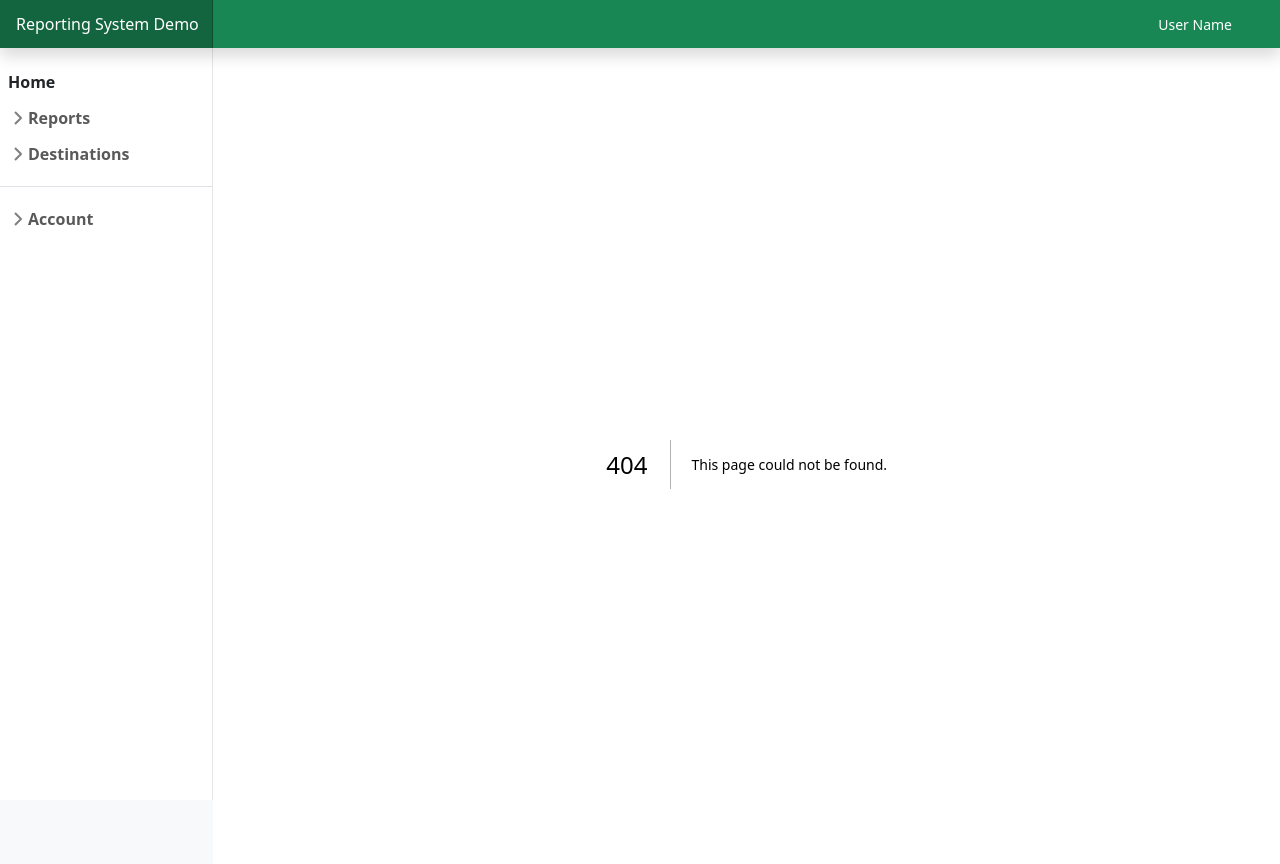
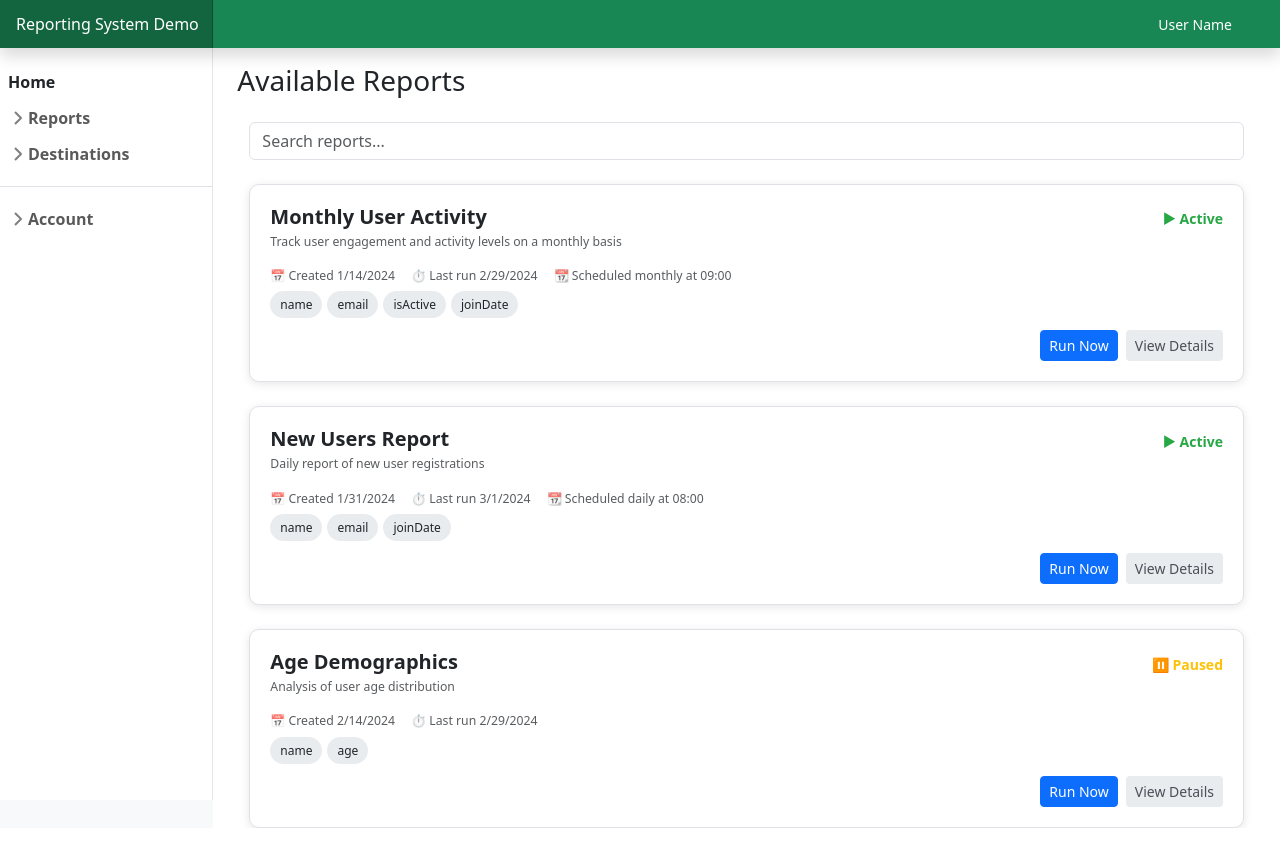
Before and after one commit to jhonnycordova/reporting-system-demo-prth, a Next.js app: page /report/list in a window 1280 px wide. Before the commit this address had no page. After the commit the page ends 828 px from the top, so only its background shows below. Built offline with nearby package versions, Linux system fonts and the light colour scheme.

Commit message:
progress on report list

```diff
--- a/src/pages/_app.js
+++ b/src/pages/_app.js
@@ -146,9 +146,9 @@ function DefaultLayout({ children }) {
             <div id="sidebarMenu" className={`flex-shrink-0 bg-white d-sm-block col-sm-3 col-lg-2 bg-light sidebar collapse`}>
             <ul className="list-unstyled ps-0 pt-5">
               <TopLevelMenuItem href="/" text="Home" />
-              <CollapsibleMenuItem text="Reports" name="etl" expanded={etlExpanded}>
-                <MenuItem href="/etl/new">Report Builder</MenuItem>
-                <MenuItem href="/etl/list">List</MenuItem>
+              <CollapsibleMenuItem text="Reports" name="report" expanded={etlExpanded}>
+                <MenuItem href="/report/new">Report Builder</MenuItem>
+                <MenuItem href="/report/list">List</MenuItem>
               </CollapsibleMenuItem>
               <CollapsibleMenuItem text="Destinations" name="destination" expanded={destinationExpanded}>
                 <MenuItem href="/destination/new">Create Destination</MenuItem>
--- /dev/null
+++ b/src/pages/report/list.js
@@ -0,0 +1,89 @@
+import Link from 'next/link';
+
+export default function Page() {
+
+  return (
+    <div>
+      <h1 className="h3 mb-3">Available Reports</h1>
+
+      <div className="container mt-4">
+      <div class="mb-4">
+            <input type="text" id="searchInput" class="form-control" placeholder="Search reports..." onkeyup="filterReports()" />
+        </div>
+        <div className="row justify-content-center">
+            <div className="col-lg-12">
+
+
+                <div className="report-card mb-4">
+                    <div className="d-flex justify-content-between align-items-center">
+                        <h5 className="fw-bold mb-1">Monthly User Activity</h5>
+                        <span className="status-active">▶ Active</span>
+                    </div>
+                    <p className="text-muted small">Track user engagement and activity levels on a monthly basis</p>
+                    <div className="d-flex text-muted small mb-2">
+                        <span className="me-3">📅 Created 1/14/2024</span>
+                        <span className="me-3">⏱️ Last run 2/29/2024</span>
+                        <span>📆 Scheduled monthly at 09:00</span>
+                    </div>
+                    <div className="mb-3">
+                        <span className="pill">name</span>
+                        <span className="pill">email</span>
+                        <span className="pill">isActive</span>
+                        <span className="pill">joinDate</span>
+                    </div>
+                    <div className="d-flex justify-content-end">
+                        <button className="btn btn-primary btn-sm me-2">Run Now</button>
+                        <button className="btn btn-light-gray btn-sm">View Details</button>
+                    </div>
+                </div>
+
+
+                <div className="report-card mb-4">
+                    <div className="d-flex justify-content-between align-items-center">
+                        <h5 className="fw-bold mb-1">New Users Report</h5>
+                        <span className="status-active">▶ Active</span>
+                    </div>
+                    <p className="text-muted small">Daily report of new user registrations</p>
+                    <div className="d-flex text-muted small mb-2">
+                        <span className="me-3">📅 Created 1/31/2024</span>
+                        <span className="me-3">⏱️ Last run 3/1/2024</span>
+                        <span>📆 Scheduled daily at 08:00</span>
+                    </div>
+                    <div className="mb-3">
+                        <span className="pill">name</span>
+                        <span className="pill">email</span>
+                        <span className="pill">joinDate</span>
+                    </div>
+                    <div className="d-flex justify-content-end">
+                        <button className="btn btn-primary btn-sm me-2">Run Now</button>
+                        <button className="btn btn-light-gray btn-sm">View Details</button>
+                    </div>
+                </div>
+
+
+                <div className="report-card">
+                    <div className="d-flex justify-content-between align-items-center">
+                        <h5 className="fw-bold mb-1">Age Demographics</h5>
+                        <span className="status-paused">⏸️ Paused</span>
+                    </div>
+                    <p className="text-muted small">Analysis of user age distribution</p>
+                    <div className="d-flex text-muted small mb-2">
+                        <span className="me-3">📅 Created 2/14/2024</span>
+                        <span>⏱️ Last run 2/29/2024</span>
+                    </div>
+                    <div className="mb-3">
+                        <span className="pill">name</span>
+                        <span className="pill">age</span>
+                    </div>
+                    <div className="d-flex justify-content-end">
+                        <button className="btn btn-primary btn-sm me-2">Run Now</button>
+                        <button className="btn btn-light-gray btn-sm">View Details</button>
+                    </div>
+                </div>
+
+            </div>
+        </div>
+    </div>
+    </div>
+  );
+}
--- a/src/styles/globals.css
+++ b/src/styles/globals.css
@@ -218,3 +218,30 @@ transform: translate(-50%, -50%);
 .description-field .ql-container {
   height: 75%;
 }
+
+.report-card {
+  background: white;
+  border-radius: 10px;
+  padding: 20px;
+  box-shadow: 0 2px 10px rgba(0, 0, 0, 0.1);
+  border: 1px solid #dee2e6;
+}
+.status-active {
+  color: #28a745;
+  font-weight: 600;
+}
+.status-paused {
+  color: #ffc107;
+  font-weight: 600;
+}
+.pill {
+  background: #e9ecef;
+  padding: 5px 10px;
+  font-size: 12px;
+  border-radius: 20px;
+  margin-right: 5px;
+}
+.btn-light-gray {
+  background: #e9ecef;
+  color: #495057;
+}
```
Also changed, not shown: src/pages/etl/list.js (deleted, +0 -77 lines), src/pages/report/example1.js (renamed from src/pages/etl/example1.js), src/pages/report/example2.js (renamed from src/pages/etl/example2.js), src/pages/report/new.js (renamed from src/pages/etl/new.js).
